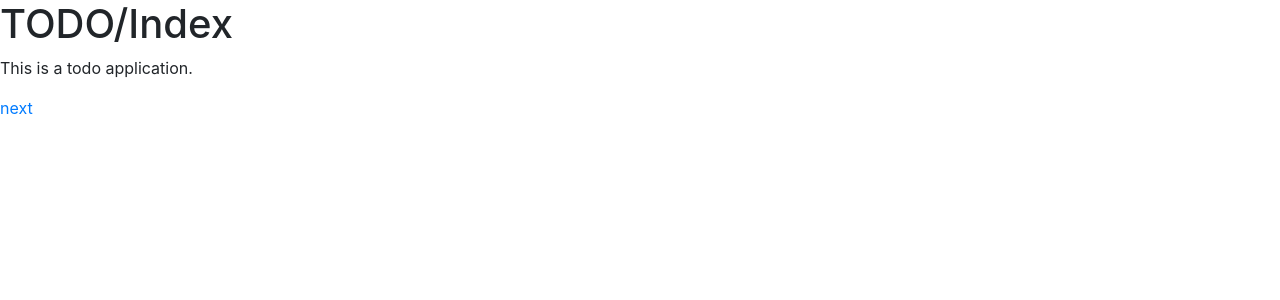
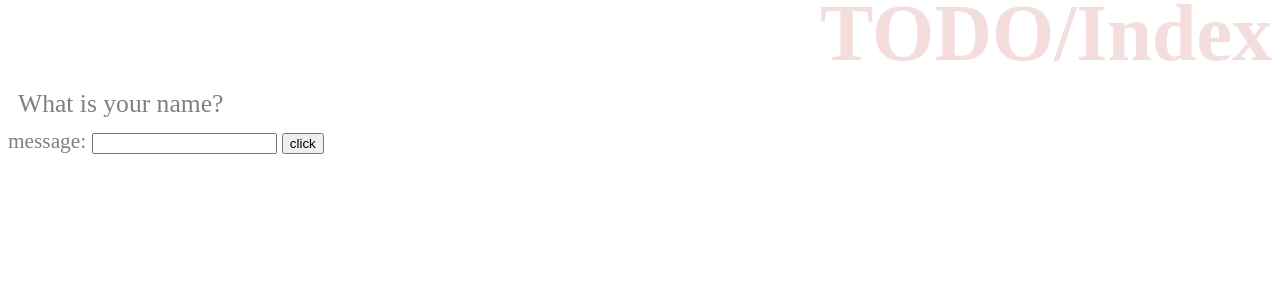
Before and after one commit to S8s8Max/practice_django, a Django app: page /todo/ in a window 1280 px wide. Shown: the top 300 px of the page. Run offline with Django 3.2, Linux system fonts and the light colour scheme; some libraries are stand-ins or nearby versions.

Commit message:
add form

```diff
--- a/todo/static/todo/css/style.css
+++ b/todo/static/todo/css/style.css
@@ -8,7 +8,7 @@ h1 {
     font-size: 60pt;
     margin-top: -20px;
     margin-bottom: 0px;
-    text-align: center;
+    text-align: right;
 }
 p {
     font-size: larger;
--- a/todo/templates/todo/index.html
+++ b/todo/templates/todo/index.html
@@ -4,13 +4,17 @@
 <head>
     <meta charset="UTF-8">
     <title>{{title}}</title>
-    <link rel="stylesheet"
-    href="https://stackpath.bootstrapcdn.com/bootstrap/4.3.1/css/bootstrap.min.css"
-    crossorigin="anonymous">
+    <link rel="stylesheet" type="text/css"
+    href="{% static 'todo/css/style.css' %}" />
 </head>
 <body>
     <h1>{{title}}</h1>
     <p>{{msg}}</p>
-    <p><a href="{% url goto %}">{{goto}}</a></p>
+    <form action="{% url 'form' %}" method="post">
+        {% csrf_token %}
+        <label for="msg">message: </label>
+        <input id="msg" type="text" name="msg">
+        <input type="submit" value="click">
+    </form>
 </body>
 </html>
--- a/todo/urls.py
+++ b/todo/urls.py
@@ -3,5 +3,5 @@ from . import views
 
 urlpatterns = [
     path("", views.index, name="index"),
-    path("next", views.next, name="next"),
+    path("form", views.form, name="form"),
 ]
--- a/todo/views.py
+++ b/todo/views.py
@@ -4,15 +4,14 @@ from django.http import HttpResponse
 def index(request):
     params = {
         "title":"TODO/Index",
-        "msg":"This is a todo application.",
-        "goto":"next",
+        "msg":"What is your name?",
     }
     return render(request, "todo/index.html", params)
 
-def next(request):
+def form(request):
+    msg = request.POST["msg"]
     params = {
         "title":"TODO/Next",
-        "msg":"This is another page.",
-        "goto":"index",
+        "msg":"Hello, " + msg + ".",
     }
     return render(request, "todo/index.html", params)
```
